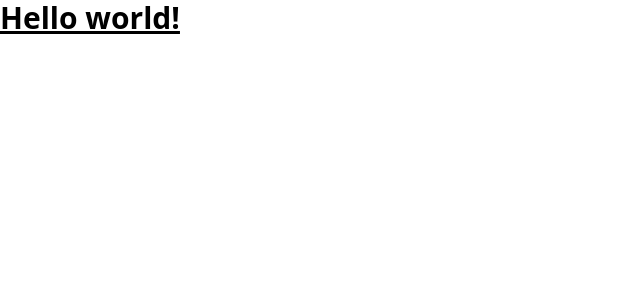
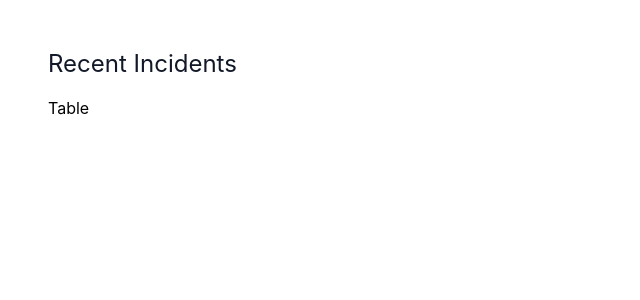
Before and after one commit to konstantin-lebejko/incident-dashboard-fe, a React (Vite) app: page / in a window 1280 px wide. Shown: the top 300 px of the page, without its empty margins (0-640 px from the left). Built offline with nearby package versions, Linux system fonts and the light colour scheme.

Commit message:
add mantine
add react router

cherry pick router from main

```diff
--- a/postcss.config.js
+++ b/postcss.config.js
@@ -2,5 +2,15 @@ export default {
     plugins: {
         tailwindcss: {},
         autoprefixer: {},
+        'postcss-preset-mantine': {},
+        'postcss-simple-vars': {
+          variables: {
+            'mantine-breakpoint-xs': '36em',
+            'mantine-breakpoint-sm': '48em',
+            'mantine-breakpoint-md': '62em',
+            'mantine-breakpoint-lg': '75em',
+            'mantine-breakpoint-xl': '88em',
+          },
+        },
     }
 }
--- a/src/App.tsx
+++ b/src/App.tsx
@@ -1,9 +1,11 @@
+import { RouterProvider } from 'react-router-dom';
+
+import router from './router';
+
 const App = () => {
-  return (
-    <>
-      <h1 className="text-3xl font-bold underline">Hello world!</h1>
-    </>
-  );
+  return <>
+    <RouterProvider router={router}></RouterProvider>
+  </>
 };
 
 export default App;
--- /dev/null
+++ b/src/components/IncidentsTable.tsx
@@ -0,0 +1,5 @@
+const IncidentsTable: React.FC = () => {
+  return <>Table</>
+};
+
+export default IncidentsTable;
--- /dev/null
+++ b/src/layouts/RootLayout.tsx
@@ -0,0 +1,16 @@
+import React from "react";
+import { Outlet } from "react-router";
+
+const RootLayout: React.FC = () => {
+  return (
+    <>
+      <div className="flex justify-center h-screen w-full p-12">
+        <div className="max-w-7xl w-full">
+          <Outlet />
+        </div>
+      </div>
+    </>
+  );
+};
+
+export default RootLayout;
--- a/src/main.tsx
+++ b/src/main.tsx
@@ -1,10 +1,19 @@
 import React from 'react'
 import ReactDOM from 'react-dom/client'
+
+import { createTheme, MantineProvider } from '@mantine/core';
+
 import App from './App.tsx'
+
 import './main.css'
+import '@mantine/core/styles.css';
+
+const theme = createTheme({});
 
 ReactDOM.createRoot(document.getElementById('root')!).render(
   <React.StrictMode>
-    <App />
+    <MantineProvider theme={theme}>
+      <App />
+    </MantineProvider>
   </React.StrictMode>,
 )
--- /dev/null
+++ b/src/router.tsx
@@ -0,0 +1,25 @@
+import { createBrowserRouter } from "react-router-dom";
+
+import RootLayout from "./layouts/RootLayout";
+import IncidentView from './views/IncidentView';
+import IncidentsView from './views/IncidentsView';
+
+
+const router = createBrowserRouter([
+  {
+    path: "/",
+    element: <RootLayout />,
+    children: [
+      {
+        index: true,
+        element: <IncidentsView />,
+      },
+      {
+        path: "/:incident_id",
+        element: <IncidentView />,
+      },
+    ],
+  },
+]);
+
+export default router;
--- /dev/null
+++ b/src/views/IncidentView.tsx
@@ -0,0 +1,7 @@
+import React from 'react';
+
+const IncidentView: React.FC = () => {
+    return <>Single Incident View</>
+};
+
+export default IncidentView;
--- /dev/null
+++ b/src/views/IncidentsView.tsx
@@ -0,0 +1,11 @@
+import React from "react";
+import IncidentsTable from "../components/IncidentsTable";
+
+const IncidentsView: React.FC = () => {
+  return <>
+    <p className="text-2xl text-gray-900 dark:text-white mb-4">Recent Incidents</p>
+    <IncidentsTable/>
+  </>;
+};
+
+export default IncidentsView;
```
Also changed, not shown: package.json (+19 -1 lines), 1 other file (tests, documents, lock files or other folders).
